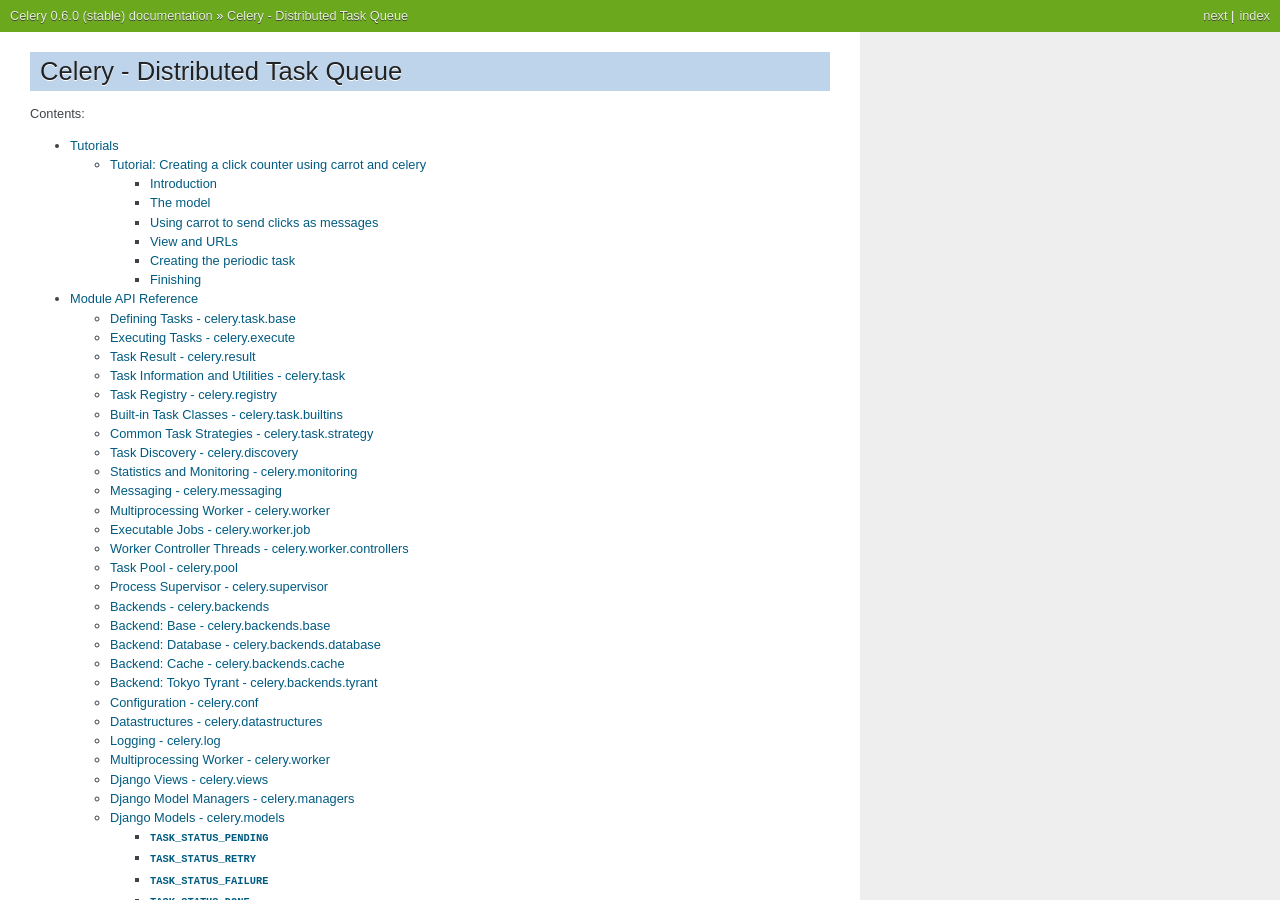
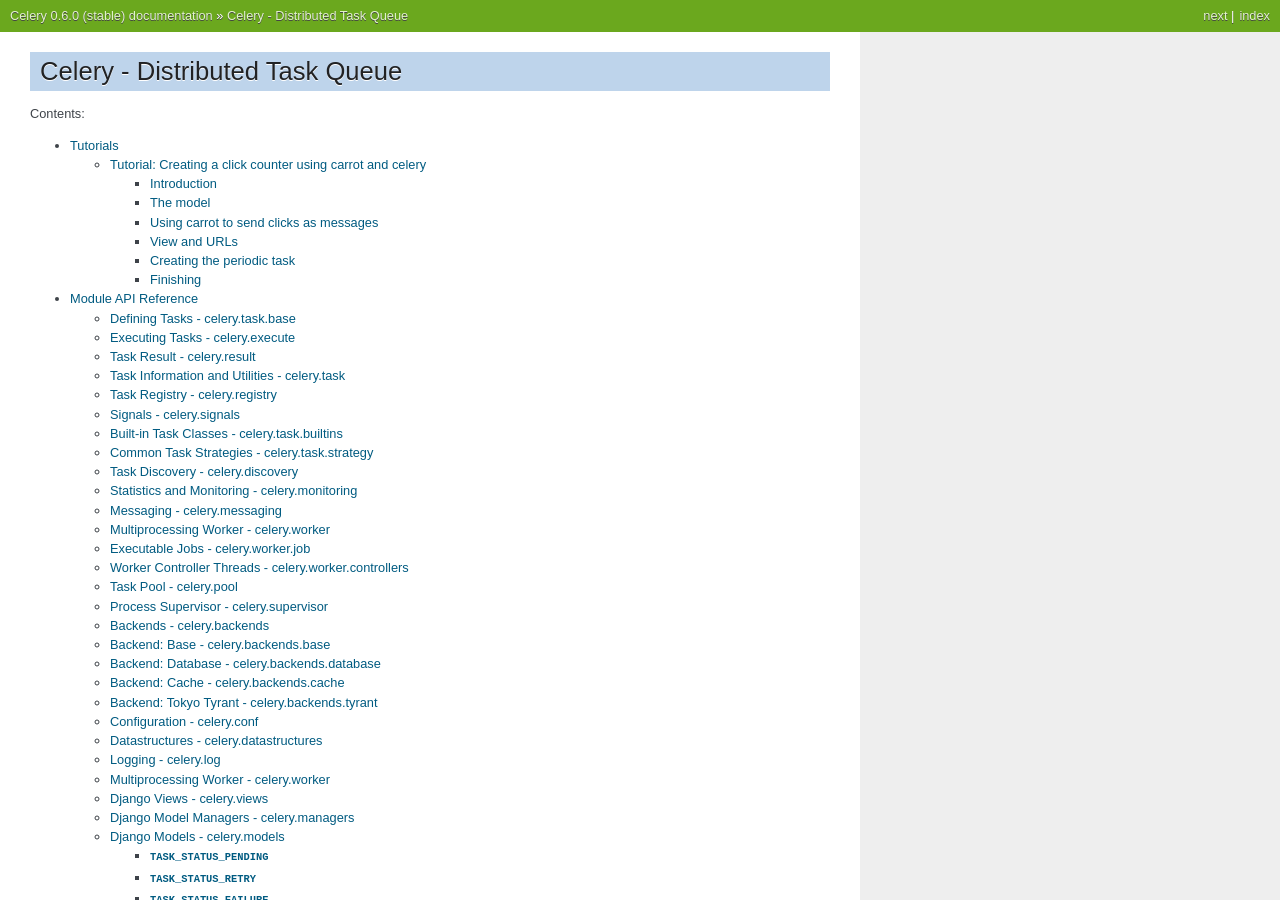
Before and after one commit to Klinikumxd/celery, a Sphinx documentation site: the page built from docs/index.rst, in a window 1280 px wide and 900 px high. Built offline with Sphinx 7.4.7, drawn with Linux system fonts in a browser that asks for light colours.

Commit message:
Added .rst file for celery.signals

```diff
--- /dev/null
+++ b/docs/reference/celery.signals.rst
@@ -0,0 +1,8 @@
+========================================
+Signals - celery.signals
+========================================
+
+.. currentmodule:: celery.signals
+
+.. automodule:: celery.signals
+    :members:
--- a/docs/reference/index.rst
+++ b/docs/reference/index.rst
@@ -13,6 +13,7 @@
     celery.result
     celery.task
     celery.registry
+    celery.signals
     celery.task.builtins
     celery.task.strategy
     celery.discovery
```
